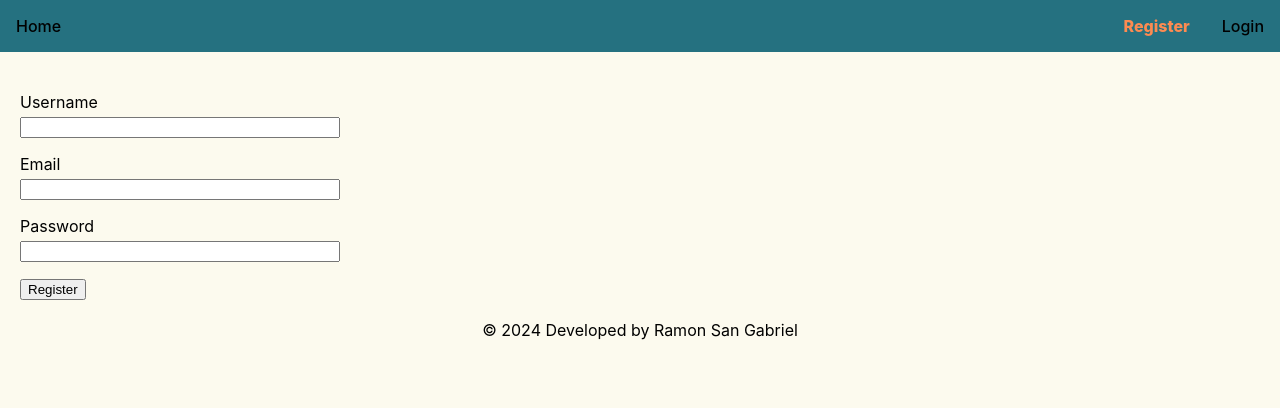
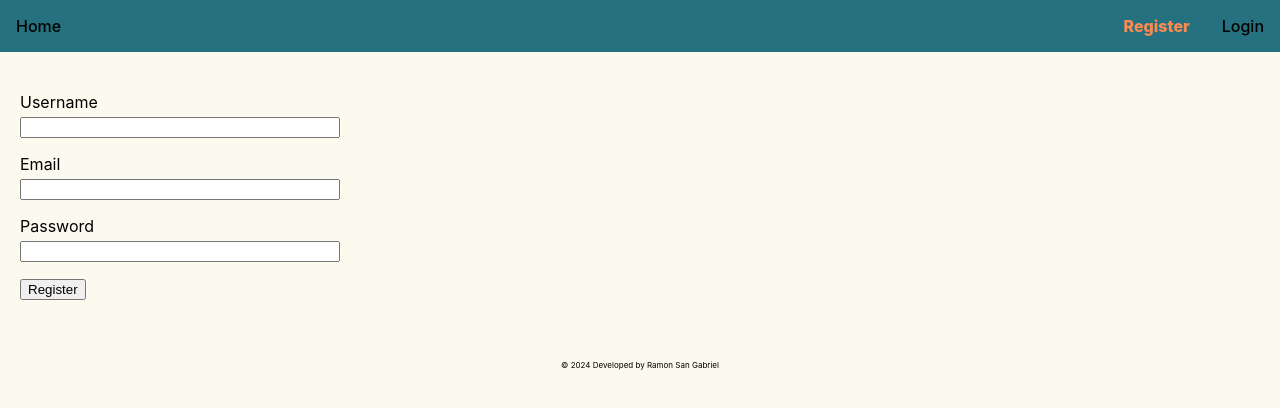
Before and after one commit to RamonSanGabriel/goit-react-hw-08-phonebook, a React (Create React App) app: page /goit-react-hw-08-phonebook/register in a window 1280 px wide. Shown: the top 408 px of the page. Built offline with nearby package versions, Linux system fonts and the light colour scheme.

Commit message:
Update Footer.css

```diff
--- a/src/components/Footer/Footer.module.css
+++ b/src/components/Footer/Footer.module.css
@@ -3,4 +3,6 @@
   flex-direction: column;
   align-items: center;
   justify-content: center;
+  font-size: 0.5rem; /* 8px */
+  padding: 40px 0;
 }
```
